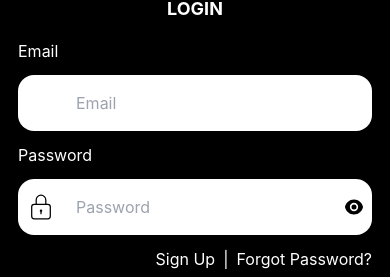
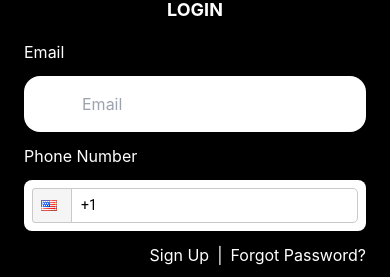
Before and after one commit to Abhishek-Rana-weboapp/Tattoo, a React (Create React App) app: page / in a window 390 px wide. Shown: the part 329-606 px from the top of the page. Built offline with nearby package versions, Linux system fonts and the light colour scheme; no server answers; some icons are missing.

Commit message:
Password field removed and replaced with phoneNumber

```diff
--- a/src/component/login.js
+++ b/src/component/login.js
@@ -3,25 +3,27 @@ import { NavLink} from "react-router-dom";
 import { useNavigate } from "react-router-dom";
 import Title_logo from "../assets/Title_logo.png";
 import { PiUserCircleFill } from "react-icons/pi";
-import { CiLock } from "react-icons/ci";
-import { RiEyeFill, RiEyeOffFill } from "react-icons/ri";
 import i18n from "i18next";
 import Loader from "./loader/Loader";
-import axios from "axios";
 import { useAuthContext } from "../context/AuthContext";
 import toast from "react-hot-toast";
 import axiosInstance from "../config/axios";
+import PhoneInput from "react-phone-input-2";
+import 'react-phone-input-2/lib/style.css';
+import { useMediaQuery } from "react-responsive";
 
 function Login() {
+  const isMobile = useMediaQuery({ query: "(max-width: 768px)" });
   const {setUser} = useAuthContext();
-  const [showPassword, setShowPassword] = useState(false);
-  const apiUrl = process.env.REACT_APP_API_BASE_URL;
+  const [phoneNumber, setPhoneNumber] = useState("false");
   const [responseMessage, setResponseMessage] = useState("");
   const [email, setEmail] = useState("");
-  const [password, setPassword] = useState("");
   const navigate = useNavigate();
   const { setIsVisible } = useAuthContext();
-  const [error, setError] = useState(null);
+  const [errors, setErrors] = useState({
+    userName: null,
+    phoneNumber: null,
+  });
   const [loading, setLoading] = useState(false);
 
 
@@ -34,19 +36,25 @@ function Login() {
     e.preventDefault();
     setLoading(true);
 
-    if (!email || !password) {
+   if(!email){
+      setErrors({...errors, userName: "Username is required"});
       setLoading(false);
-      return alert("Both email and password required");
+      return
+    } else if(!phoneNumber || phoneNumber.trim().length < 11){
+      setErrors({...errors, phoneNumber: "Phone number is required"});
+      setLoading(false);
+      return
+    }else{
+      setErrors({userName: null, phoneNumber: null});
     }
 
     const data = {
       userName: email,
-      password: password,
+      phoneNumber: phoneNumber,
     };
 
     try {
       const response = await axiosInstance.post(`login`, data);
-
       if (response.status === 200) {
         response.lang === "es" && i18n.changeLanguage("es");
         toast.success("Login successful");
@@ -77,21 +85,65 @@ function Login() {
       >
         <div className="flex flex-col itmes-center gap-3">
           <label htmlFor="email" className="text-white">Email</label>
+          <div className="flex flex-col">
             <div className="flex gap-3 bg-white p-2 rounded-2xl items-center">
               <PiUserCircleFill size={30} />
               <input
-              type="text"
+                type="email"
                 className="flex-1 focus:outline-none bg-white p-2"
                 id="email"
                 placeholder="Email"
                 value={email}
-              onChange={(e) => setEmail(e.target.value)}
+                onChange={(e) => {
+                  if(e.target.value.trim() === ""){
+                    setErrors({...errors, userName: "Username is required"});
+                    return
+                  }else{
+                    setErrors({...errors, userName: null});
+                  }
+                  setEmail(e.target.value)}}
               />
               {/* <input className='flex-1' placeholder='Email'/> */}
             </div>
+           {errors.userName && <span className="text-red-400 text-sm ml-2">{errors.userName}</span>}
+          </div>
 
-          <label htmlFor="password" className="text-white">Password</label>
-          <div className="flex gap-3 bg-white p-2 rounded-2xl items-center">
+          <label htmlFor="password" className="text-white">Phone Number</label>
+
+          <div className="flex flex-col gap-1">
+              <div className="flex gap-3 bg-white p-2 rounded-lg items-center">
+                <PhoneInput
+                  country="us"
+                  placeholder="Enter Phone Number"
+                  disableDropdown
+                  value={phoneNumber}
+                   onChange={(value) => {
+                     setPhoneNumber(value);
+                     // Real-time phone number validation
+                     if (value && value.length > 0) {
+                       const phoneDigits = value.replace(/\D/g, '');
+                       if (phoneDigits.length < 10) {
+                        setErrors({...errors,  phoneNumber: "Phone number is too short" });
+                       } else if (phoneDigits.length > 11) {
+                        setErrors({...errors,  phoneNumber: "Phone number is too long" });
+                       } else {
+                        setErrors({...errors,  phoneNumber: null });
+                       }
+                     }
+                   }}
+                  inputStyle={{
+                    width: isMobile ? "100% " : "98%",
+                    zIndex: "0",
+                  }}
+                />
+              </div>
+              {errors.phoneNumber && (
+                <span className="text-red-400 text-sm ml-2">
+                  {errors.phoneNumber}
+                </span>
+              )}
+            </div>
+          {/* <div className="flex gap-3 bg-white p-2 rounded-2xl items-center">
             <CiLock size={30} />
             <input
               type={showPassword ? "text" : "password"}
@@ -112,7 +164,7 @@ function Login() {
                 onClick={() => setShowPassword(!showPassword)}
               />
             )}
-          </div>
+          </div> */}
         </div>
         <div className="flex gap-2 justify-between">
           <div className="flex gap-2 text-white items-center">
@@ -132,8 +184,8 @@ function Login() {
             </NavLink>
           </div>
         </div>
-        {error && <p className="text-sm text-red-400">{error}</p>}
         <button
+        type="submit"
           className="yellowButton py-2 px-8 rounded-3xl font-bold flex justify-center items-center"
           disabled={loading}
         >
--- a/src/component/signup.js
+++ b/src/component/signup.js
@@ -18,17 +18,14 @@ const initialState = {
   firstName: "",
   lastName: "",
   userName: "",
-  password: "",
   dateOfBirth: null,
   lang: "en",
   phoneNumber: "",
-  showPassword: false,
   loading: false,
   errors: {
     firstName: "",
     lastName: "",
     userName: "",
-    password: "",
     dateOfBirth: "",
     phoneNumber: "",
   },
@@ -39,11 +36,9 @@ const ACTION_TYPES = {
   SET_FIRST_NAME: "SET_FIRST_NAME",
   SET_LAST_NAME: "SET_LAST_NAME",
   SET_USER_NAME: "SET_USER_NAME",
-  SET_PASSWORD: "SET_PASSWORD",
   SET_DATE_OF_BIRTH: "SET_DATE_OF_BIRTH",
   SET_LANG: "SET_LANG",
   SET_PHONE_NUMBER: "SET_PHONE_NUMBER",
-  TOGGLE_PASSWORD_VISIBILITY: "TOGGLE_PASSWORD_VISIBILITY",
   SET_LOADING: "SET_LOADING",
   RESET_FORM: "RESET_FORM",
   SET_ERROR: "SET_ERROR",
@@ -74,12 +69,6 @@ function formReducer(state, action) {
         userName: action.payload,
         errors: { ...state.errors, userName: "" },
       };
-    case ACTION_TYPES.SET_PASSWORD:
-      return {
-        ...state,
-        password: action.payload,
-        errors: { ...state.errors, password: "" },
-      };
     case ACTION_TYPES.SET_DATE_OF_BIRTH:
       return {
         ...state,
@@ -94,8 +83,7 @@ function formReducer(state, action) {
         phoneNumber: action.payload,
         errors: { ...state.errors, phoneNumber: "" },
       };
-    case ACTION_TYPES.TOGGLE_PASSWORD_VISIBILITY:
-      return { ...state, showPassword: !state.showPassword };
+
     case ACTION_TYPES.SET_LOADING:
       return { ...state, loading: action.payload };
     case ACTION_TYPES.SET_ERROR:
@@ -115,7 +103,6 @@ function formReducer(state, action) {
           firstName: "",
           lastName: "",
           userName: "",
-          password: "",
           dateOfBirth: "",
           phoneNumber: "",
         },
@@ -130,13 +117,11 @@ function formReducer(state, action) {
 function SignUp() {
   const { setUser } = useAuthContext();
   const navigate = useNavigate();
-  const { t } = useTranslation();
   const isMobile = useMediaQuery({ query: "(max-width: 768px)" });
 
   // Using useReducer instead of multiple useState hooks
   const [state, dispatch] = useReducer(formReducer, initialState);
 
-  console.log(state.dateOfBirth);
 
   const handleFormSubmit = async (e) => {
     e.preventDefault();
@@ -176,14 +161,8 @@ function SignUp() {
        }
      }
 
-    if (!state.password) {
-      dispatch({
-        type: ACTION_TYPES.SET_ERROR,
-        field: "password",
-        message: "Password is required",
-      });
-      hasErrors = true;
-    }
+
+    console.log("Phone Number:", state.phoneNumber);
 
      if (!state.phoneNumber) {
        dispatch({
@@ -222,7 +201,6 @@ function SignUp() {
       firstName: state.firstName,
       lastName: state.lastName,
       userName: state.userName,
-      password: state.password,
       dateOfBirth: state.dateOfBirth,
       lang: state.lang,
       phoneNumber: state.phoneNumber,
@@ -341,7 +319,7 @@ function SignUp() {
               )}
             </div>
 
-            <div className="flex flex-col gap-1">
+            {/*<div className="flex flex-col gap-1">
               <div className="flex gap-3 bg-white p-2 rounded-lg items-center">
                 <input
                   type={state.showPassword ? "text" : "password"}
@@ -383,19 +361,21 @@ function SignUp() {
                   {state.errors.password}
                 </span>
               )}
-            </div>
+            </div>*/}
 
             <div className="flex flex-col gap-1">
               <div className="flex gap-3 bg-white p-2 rounded-lg items-center">
                 <PhoneInput
                   country="us"
                   placeholder="Enter Phone Number"
+                  disableDropdown
                   value={state.phoneNumber}
                    onChange={(value) => {
                      dispatch({
                        type: ACTION_TYPES.SET_PHONE_NUMBER,
                        payload: value,
                      });
+
 
                      // Real-time phone number validation
                      if (value && value.length > 0) {
```
Lines whose indentation alone changed are shown as unchanged.
